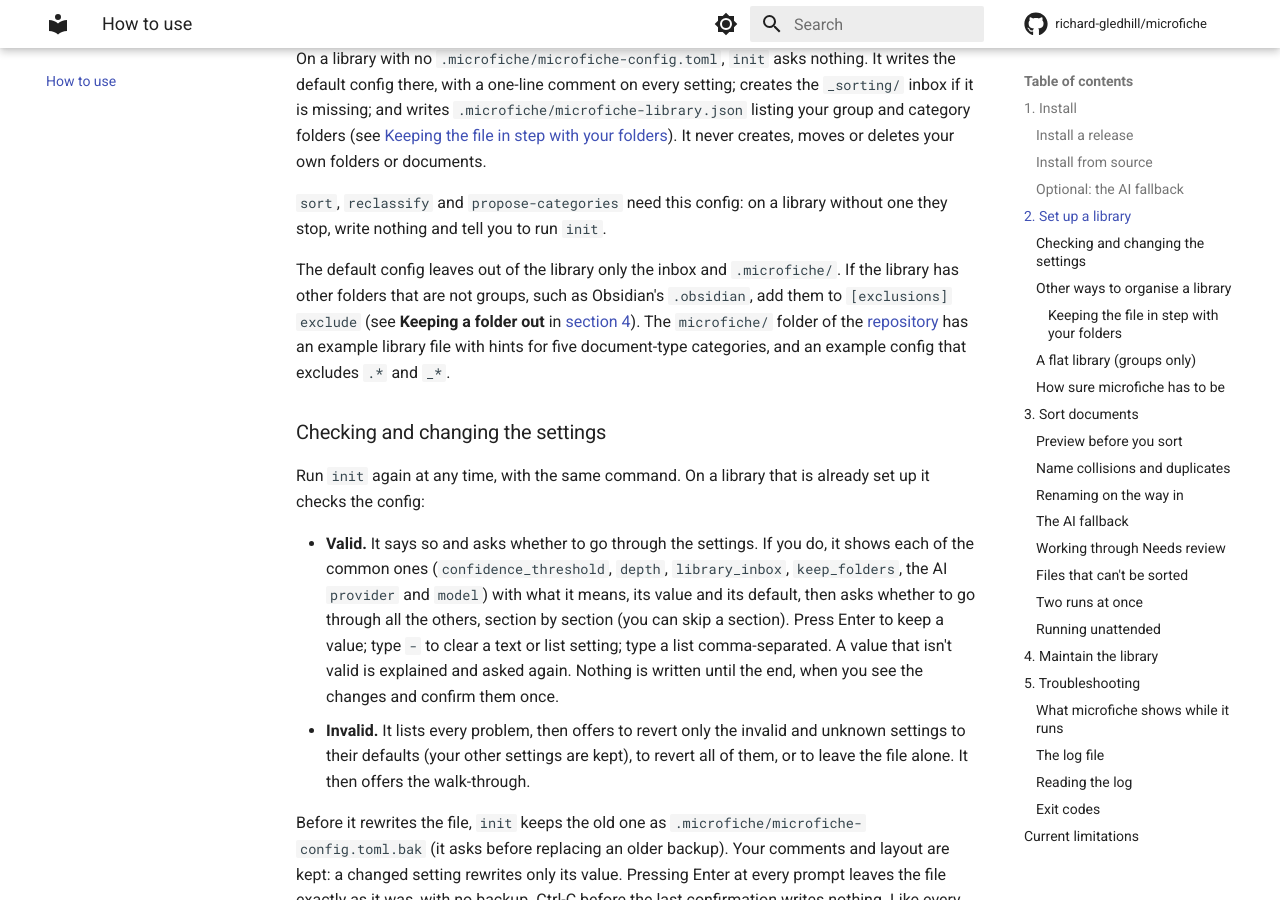
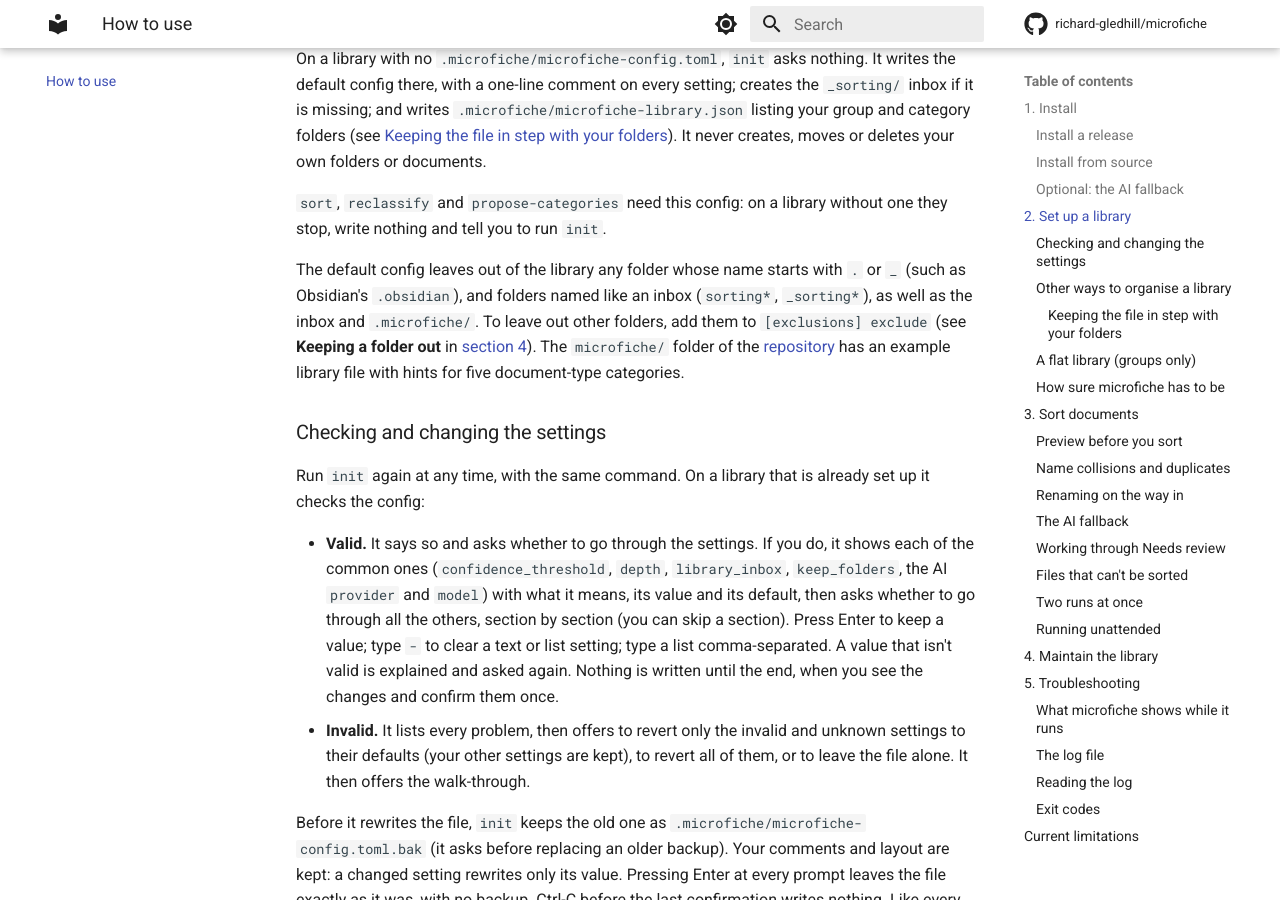
Before and after one commit to richard-gledhill/microfiche, an MkDocs documentation site: the page built from docs/how-to-use.md, in a window 1280 px wide and 900 px high, scrolled down 3259 px. Built offline with MkDocs 1.6.1 and Material for MkDocs 9.7.7, drawn with Linux system fonts in a browser that asks for light colours; comment, search, counter and statistics services are not loaded; some of the changed text lies outside the part shown.

Commit message:
feat: exclude dot, underscore and inbox-like folders by default
A fresh init writes the packaged defaults, so an Obsidian vault's .obsidian
folder became a group. The packaged default now matches the template's list.

Co-Authored-By: Claude Opus 5.5 <noreply@anthropic.com>

```diff
--- a/docs/how-to-use.md
+++ b/docs/how-to-use.md
@@ -207,11 +207,12 @@ deletes your own folders or documents.
 `sort`, `reclassify` and `propose-categories` need this config: on a library without one they stop, write nothing and
 tell you to run `init`.
 
-The default config leaves out of the library only the inbox and `.microfiche/`. If the library has other folders that
-are not groups, such as Obsidian's `.obsidian`, add them to `[exclusions] exclude` (see **Keeping a folder out** in
+The default config leaves out of the library any folder whose name starts with `.` or `_` (such as Obsidian's
+`.obsidian`), and folders named like an inbox (`sorting*`, `_sorting*`), as well as the inbox and `.microfiche/`. To
+leave out other folders, add them to `[exclusions] exclude` (see **Keeping a folder out** in
 [section 4](#4-maintain-the-library)). The `microfiche/` folder of the
 [repository](https://github.com/richard-gledhill/microfiche/tree/main/microfiche) has an example library file with
-hints for five document-type categories, and an example config that excludes `.*` and `_*`.
+hints for five document-type categories.
 
 ### Checking and changing the settings
 
@@ -413,10 +414,9 @@ carries on, and `config --sync` exits with an error.
 - A leading number such as `01 ` is ignored when matching names, so you can use it to order
   folders.
 - A folder is left out of the library, and so cannot be a group or category, if its name matches a pattern in
-  `[exclusions] exclude`. The default excludes nothing else; the example config in the repository's `microfiche/` folder
-  excludes `sorting*`, `_sorting*`, `.*` and `_*`: anything starting with a dot or an underscore, and anything named like
-  an inbox. With that list, a group called `_Archive` or `.notes` is invisible, which is usually what you want for such
-  folders and a surprise if it isn't. See **Keeping a folder out** in [section 4](#4-maintain-the-library).
+  `[exclusions] exclude`. The default excludes `sorting*`, `_sorting*`, `.*` and `_*`: anything starting with a dot or an
+  underscore, and anything named like an inbox. A group called `_Archive` or `.notes` is therefore invisible, which is
+  usually what you want for such folders and a surprise if it isn't. See **Keeping a folder out** in [section 4](#4-maintain-the-library).
 - One or two levels are supported: group and category, or groups alone (see
   [a flat library](#a-flat-library-groups-only)). Folders deeper than that aren't part of the taxonomy.
 
--- a/packages/core/src/microfiche/core/defaults/microfiche-config.toml
+++ b/packages/core/src/microfiche/core/defaults/microfiche-config.toml
@@ -62,9 +62,9 @@ max_bytes = 1048576
 backup_count = 3
 
 [exclusions]
-# Folder names (globs) never treated as a group or category and never looked inside.
-# The inbox and .microfiche/ always are.
-exclude = []
+# Folder names (globs) never treated as a group or category and never looked inside: by default anything starting
+# with . or _ (such as .obsidian) and inbox-like names. The inbox and .microfiche/ always are. A list replaces this one.
+exclude = ["sorting*", "_sorting*", ".*", "_*"]
 
 [naming_rules]
 # Regex renames applied to a file's name before it is filed, as { 'pattern' = "replacement" }, in order.
```
Also changed, not shown: README.md (+1 -1 lines), microfiche/README.md (+3 -3 lines), 2 other files.
